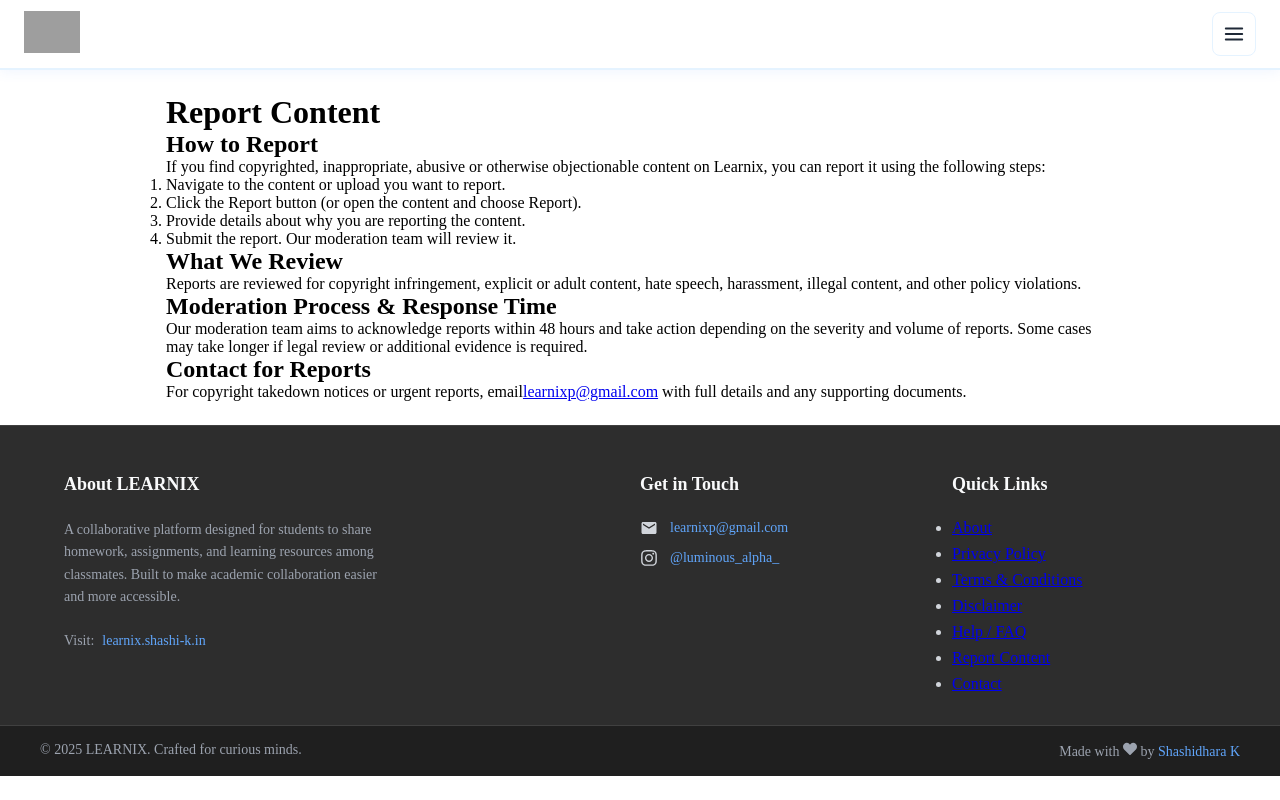
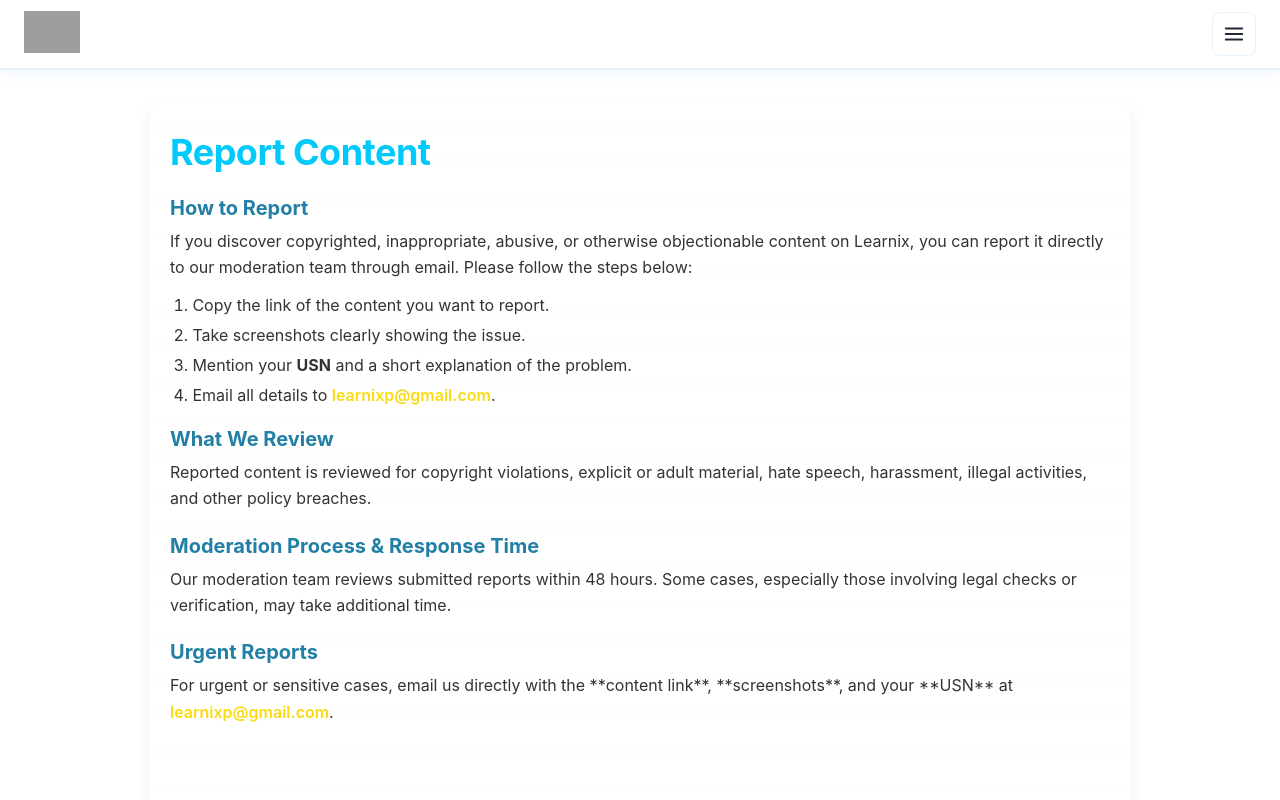
Before and after one commit to Shashidharak89/LEARNIX, a Next.js app: page /report-content in a window 1280 px wide. Shown: the top 800 px of the page. Built offline with nearby package versions, Linux system fonts and the light colour scheme; grey boxes are pictures that could not be loaded.

Commit message:
report page added

```diff
--- /dev/null
+++ b/src/app/report-content/ReportContentPage.js
@@ -0,0 +1,56 @@
+import './styles/ReportContentPage.css';
+
+export default function ReportContentPage() {
+  return (
+    <div className="report-page-container">
+      <main className="report-main" role="main">
+        <h1 className="report-title">Report Content</h1>
+
+        <h2 className="report-subtitle">How to Report</h2>
+        <p className="report-paragraph">
+          If you discover copyrighted, inappropriate, abusive, or otherwise
+          objectionable content on Learnix, you can report it directly to our
+          moderation team through email. Please follow the steps below:
+        </p>
+
+        <ol className="report-ol">
+          <li>Copy the link of the content you want to report.</li>
+          <li>Take screenshots clearly showing the issue.</li>
+          <li>
+            Mention your <strong>USN</strong> and a short explanation of the
+            problem.
+          </li>
+          <li>
+            Email all details to{" "}
+            <a className="report-link" href="mailto:learnixp@gmail.com">
+              learnixp@gmail.com
+            </a>.
+          </li>
+        </ol>
+
+        <h2 className="report-subtitle">What We Review</h2>
+        <p className="report-paragraph">
+          Reported content is reviewed for copyright violations, explicit or
+          adult material, hate speech, harassment, illegal activities, and other
+          policy breaches.
+        </p>
+
+        <h2 className="report-subtitle">Moderation Process &amp; Response Time</h2>
+        <p className="report-paragraph">
+          Our moderation team reviews submitted reports within 48 hours. Some
+          cases, especially those involving legal checks or verification, may
+          take additional time.
+        </p>
+
+        <h2 className="report-subtitle">Urgent Reports</h2>
+        <p className="report-paragraph">
+          For urgent or sensitive cases, email us directly with the **content
+          link**, **screenshots**, and your **USN** at{" "}
+          <a className="report-link" href="mailto:learnixp@gmail.com">
+            learnixp@gmail.com
+          </a>.
+        </p>
+      </main>
+    </div>
+  );
+}
--- a/src/app/report-content/page.js
+++ b/src/app/report-content/page.js
@@ -1,48 +1,12 @@
-import Footer from "../components/Footer";
 import { Navbar } from "../components/Navbar";
+import ReportContentPage from "./ReportContentPage";
 
-export default function ReportContentPage() {
+export default function Report() {
   return (
     <div>
       <Navbar />
-      <main style={{ maxWidth: 980, margin: "24px auto", padding: "0 16px" }}>
-        <h1>Report Content</h1>
+      <ReportContentPage/>
 
-        <h2>How to Report</h2>
-        <p>
-          If you find copyrighted, inappropriate, abusive or otherwise
-          objectionable content on Learnix, you can report it using the
-          following steps:
-        </p>
-        <ol>
-          <li>Navigate to the content or upload you want to report.</li>
-          <li>Click the Report button (or open the content and choose Report).</li>
-          <li>Provide details about why you are reporting the content.</li>
-          <li>Submit the report. Our moderation team will review it.</li>
-        </ol>
-
-        <h2>What We Review</h2>
-        <p>
-          Reports are reviewed for copyright infringement, explicit or adult
-          content, hate speech, harassment, illegal content, and other policy
-          violations.
-        </p>
-
-        <h2>Moderation Process &amp; Response Time</h2>
-        <p>
-          Our moderation team aims to acknowledge reports within 48 hours and
-          take action depending on the severity and volume of reports. Some
-          cases may take longer if legal review or additional evidence is
-          required.
-        </p>
-
-        <h2>Contact for Reports</h2>
-        <p>
-          For copyright takedown notices or urgent reports, email
-          <a href="mailto:learnixp@gmail.com">learnixp@gmail.com</a> with full
-          details and any supporting documents.
-        </p>
-      </main>
     </div>
   );
 }
--- /dev/null
+++ b/src/app/report-content/styles/ReportContentPage.css
@@ -0,0 +1,121 @@
+/* styles/ReportContentPage.css
+   Scoped-by-convention: selector chain starts with .report-page-container
+   Colors: white bg, sky-blue headings, darker sky-blue subtitles, yellow links
+*/
+
+.report-page-container {
+  background-color: #ffffff;
+  color: #333333;
+  min-height: 100vh;
+  display: flex;
+  flex-direction: column;
+  font-family: Inter, system-ui, -apple-system, "Segoe UI", Roboto, "Helvetica Neue", Arial;
+}
+
+/* Main content card */
+.report-page-container .report-main {
+  max-width: 980px;
+  margin: 32px auto;
+  padding: 28px 20px;
+  flex: 1;
+  box-sizing: border-box;
+  border-radius: 12px;
+  /* subtle elevation */
+  box-shadow: 0 6px 18px rgba(16, 24, 40, 0.06);
+  background: linear-gradient(180deg, rgba(255,255,255,0.9), rgba(255,255,255,0.98));
+  /* animation on load */
+  animation: reportFadeUp 540ms cubic-bezier(.2,.9,.3,1) both;
+}
+
+/* Titles and headings */
+.report-page-container .report-title {
+  color: #00c9fc; /* sky-blue */
+  font-size: 2.25rem;
+  margin: 0 0 12px 0;
+  letter-spacing: -0.5px;
+}
+
+.report-page-container .report-subtitle {
+  color: #227fa5; /* darker sky-blue */
+  font-size: 1.25rem;
+  margin: 22px 0 8px 0;
+}
+
+/* paragraphs */
+.report-page-container .report-paragraph {
+  line-height: 1.65;
+  font-size: 1rem;
+  margin: 0 0 14px 0;
+  color: #333333;
+}
+
+/* Lists */
+.report-page-container .report-ol,
+.report-page-container .report-ul {
+  margin: 0 0 18px 1.4rem;
+  padding: 0;
+}
+
+/* Ordered list style & stagger animation */
+.report-page-container .report-ol > li,
+.report-page-container .report-ul > li {
+  margin-bottom: 10px;
+  opacity: 0;
+  transform: translateY(8px);
+  animation: itemFadeIn 420ms ease forwards;
+}
+/* Stagger using nth-child */
+.report-page-container .report-ol > li:nth-child(1),
+.report-page-container .report-ul > li:nth-child(1) { animation-delay: 160ms; }
+.report-page-container .report-ol > li:nth-child(2),
+.report-page-container .report-ul > li:nth-child(2) { animation-delay: 260ms; }
+.report-page-container .report-ol > li:nth-child(3),
+.report-page-container .report-ul > li:nth-child(3) { animation-delay: 360ms; }
+.report-page-container .report-ol > li:nth-child(4),
+.report-page-container .report-ul > li:nth-child(4) { animation-delay: 460ms; }
+
+/* Links */
+.report-page-container .report-link {
+  color: #f9db0f; /* yellow accent */
+  text-decoration: none;
+  font-weight: 600;
+}
+.report-page-container .report-link:hover {
+  text-decoration: underline;
+}
+
+/* Hover micro-interaction for list items */
+.report-page-container .report-ol > li:hover,
+.report-page-container .report-ul > li:hover {
+  transform: translateY(-2px);
+  transition: transform 180ms ease, background-color 180ms ease;
+  background: rgba(0,201,252,0.03);
+  border-radius: 6px;
+  padding: 6px;
+}
+
+/* Footer spacer */
+.report-page-container .report-footer {
+  margin-top: auto;
+}
+
+/* Keyframes */
+@keyframes reportFadeUp {
+  from { opacity: 0; transform: translateY(8px) scale(.998); }
+  to   { opacity: 1; transform: translateY(0) scale(1); }
+}
+
+@keyframes itemFadeIn {
+  from { opacity: 0; transform: translateY(8px); }
+  to   { opacity: 1; transform: translateY(0); }
+}
+
+/* Responsive tweaks */
+@media (max-width: 560px) {
+  .report-page-container .report-main {
+    margin: 20px 12px;
+    padding: 18px 14px;
+  }
+  .report-page-container .report-title { font-size: 1.75rem; }
+  .report-page-container .report-subtitle { font-size: 1.1rem; }
+}
```
